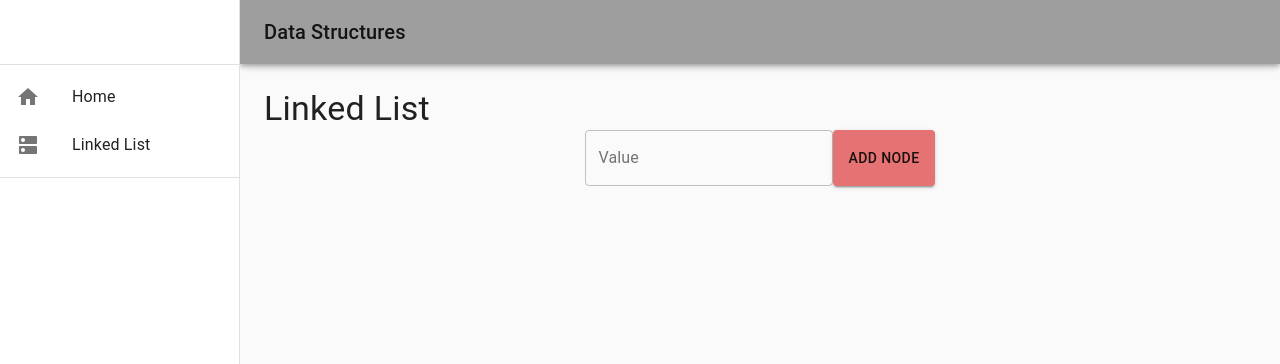
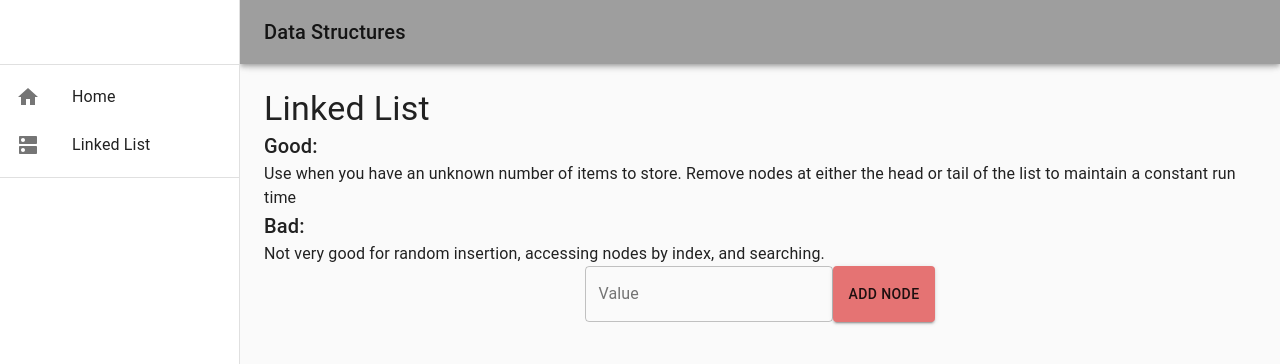
Before and after one commit to RodCardenas/data-structures, a React (Create React App) app: page /linkedList in a window 1280 px wide. Shown: the top 364 px of the page. Built offline with nearby package versions, Linux system fonts and the light colour scheme.

Commit message:
Add good/bad notes.

```diff
--- a/src/views/linkedListView.jsx
+++ b/src/views/linkedListView.jsx
@@ -67,6 +67,24 @@ const LinkedListView = () => {
       <Grid item xs>
         <Typography variant="h4">Linked List</Typography>
       </Grid>
+      <Grid item xs>
+        <Typography variant="h6">Good:</Typography>
+      </Grid>
+      <Grid item xs>
+        <Typography variant="body1">
+          Use when you have an unknown number of items to store. Remove nodes at
+          either the head or tail of the list to maintain a constant run time
+        </Typography>
+      </Grid>
+      <Grid item xs>
+        <Typography variant="h6">Bad:</Typography>
+      </Grid>
+      <Grid item xs>
+        <Typography variant="body1">
+          Not very good for random insertion, accessing nodes by index, and
+          searching.
+        </Typography>
+      </Grid>
 
       <Grid item xs container justify="center">
         <TextField
```
